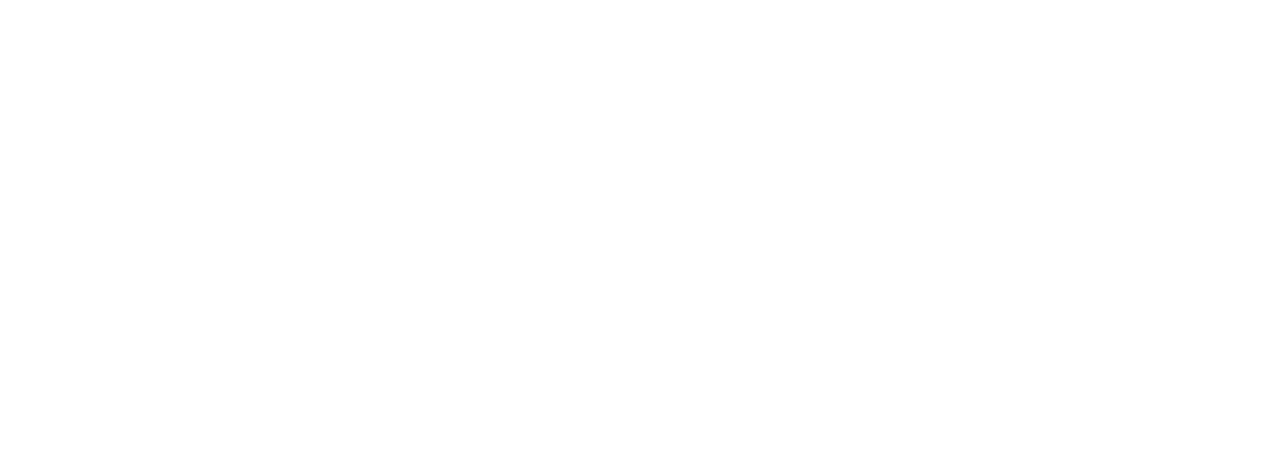
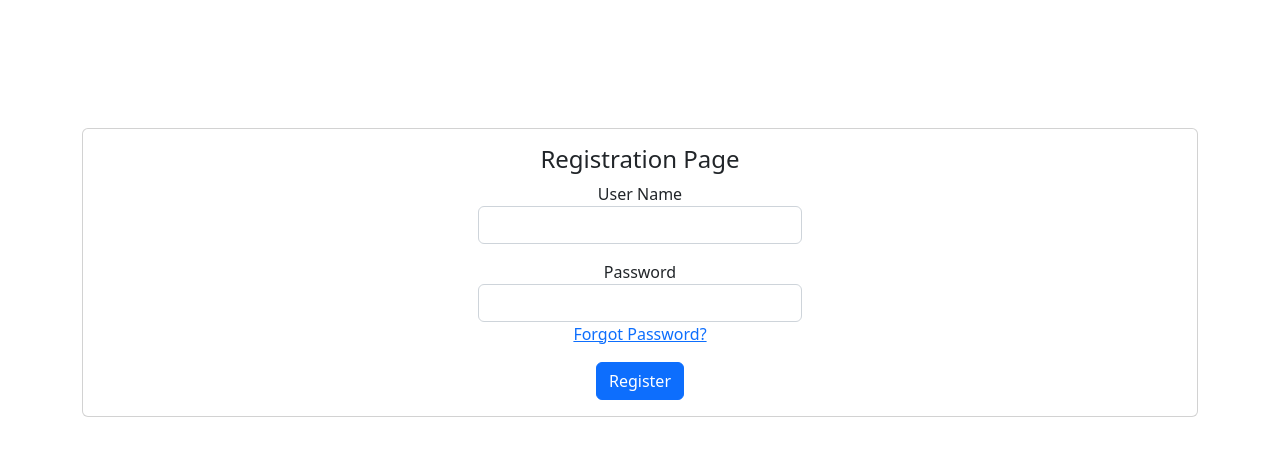
Before and after one commit to Vanmors/Frontend_WebLab4, a React (Create React App) app: page /registration in a window 1280 px wide. Before the commit this address had no page. Shown: the top 456 px of the page. Built offline with nearby package versions, Linux system fonts and the light colour scheme.

Commit message:
Add registration page and fix some problems with table.

```diff
--- a/src/Canvas/Canvas.js
+++ b/src/Canvas/Canvas.js
@@ -89,7 +89,7 @@
         let x = (e.clientX - rect.left); //x position within the element.
         let y = (e.clientY - rect.top) ;  //y position within the element.
         console.log("Left? : " + x + " ; Top? : " + y + ".");
-        ctx.beginPath();
+        ctx.beginPath()
         ctx.fillRect(x+20, y+40, 2, 2);
         ctx.stroke();
     }
--- a/src/Pages.js
+++ b/src/Pages.js
@@ -2,6 +2,9 @@
 import Home from "./home";
 import React from "react";
 import App from "./App";
+import Registration from "./SLiderX/Registration";
+import ForgotPassword from "./SLiderX/ForgotPassword"
+import "./Registration.css"
 
 
 
@@ -10,6 +13,8 @@
     return (
     <Router>
         <Routes>
+            <Route path='/registration' element={<Registration/>}/>
+            <Route path='/forgot' element={<ForgotPassword/>}/>
             <Route path='/' element={<Home parentCallback={callback}/>}/>
             <Route path='/home' element={<App number = {callback}/>}/>
         </Routes>
--- /dev/null
+++ b/src/Registration.css
@@ -0,0 +1,23 @@
+.login-page {
+    text-align: center;
+    /*padding: 10px;*/
+    /*margin-bottom: 20px;*/
+    /*margin-left: 40%;*/
+    margin-top: 10%;
+    /*width: 23%;*/
+    /*height: 15px;*/
+    /*border: 1px solid #ff8c00;*/
+}
+input[type = password]{
+    width: 30%;
+    margin: auto;
+
+}
+#username{
+    width: 30%;
+    margin: auto;
+}
+
+/*.row justify-content-md-center h-100{*/
+/*    border: 100px;*/
+/*}*/
--- /dev/null
+++ b/src/SLiderX/ForgotPassword.js
@@ -0,0 +1,14 @@
+import React from "react";
+
+
+
+
+const ForgotPassword = () => {
+    return (
+        <div>
+            <h1>It's not my problem(((</h1>
+        </div>
+    )
+}
+
+export default ForgotPassword;
--- /dev/null
+++ b/src/SLiderX/Registration.js
@@ -0,0 +1,82 @@
+import React, {useState} from 'react';
+import {useNavigate} from "react-router-dom";
+import swal from "sweetalert";
+
+const Registration = () => {
+    const [userName, setUserName] = useState("");
+    const [password, setPassword] = useState("");
+    const navigate = useNavigate();
+
+
+    const onSubmit = (e) => {
+        // e.preventDefault()
+        let auth = {userName, password}
+        console.log(auth)
+
+
+        fetch("http://localhost:21900/registration", {
+            // mode: "no-cors",
+            method: "POST",
+            headers: {
+                "Content-Type": 'application/json',
+            },
+            body: JSON.stringify(auth)
+        }).then((r) => {
+            console.log(r.status)
+            if (r.status === 200) {
+                navigate("/")
+            } else {
+                swal("Some problems")
+            }
+                    });
+    }
+
+    function onPassword(e) {
+        setPassword(e.target.value)
+    }
+
+    function onUserName(e) {
+        setUserName(e.target.value)
+    }
+
+    return (
+        <div className="login-page">
+            <div className="container h-100">
+                <div className="card-wrapper">
+                    <div className="card fat">
+                        <div className="card-body">
+                            <h4 className="card-title">Registration Page</h4>
+
+                                <div className="form-group">
+                                    <label htmlFor="email">User Name</label>
+                                    <input id="username" type="text" className="form-control" minLength={5}
+                                           name="userName" required value={userName} onChange={onUserName}/>
+                                </div>
+
+                                <div>
+                                    <p></p>
+                                    <label>Password</label>
+                                    <input id="password" type="password" className="form-control" minLength={5}
+                                           name="password" required value={password}
+                                           onChange={onPassword}/>
+                                </div>
+
+                                <div>
+                                    <a href="/forgot">
+                                        Forgot Password?
+                                    </a>
+                                </div>
+                                <p></p>
+                                <button type="submit" onClick={onSubmit}
+                                        className="btn btn-primary">Register
+                                </button>
+
+                        </div>
+                    </div>
+                </div>
+            </div>
+        </div>
+    );
+};
+
+export default Registration;
--- a/src/Table/Table.js
+++ b/src/Table/Table.js
@@ -1,26 +1,30 @@
 import React, {useEffect, useState} from "react";
 
 
-setTimeout = (Table, 1000)
 export default function Table() {
     const [points, setPoints] = useState([])
-    const [count, setCount] = useState(0)
 
 
-    useEffect(()=>{
+    setTimeout(() => Table, 1000)
+
+    function updateTable() {
         fetch("http://localhost:21900/getAll", {
             headers: {
                 "Authorization": "Basic " + btoa("user:gg")
             }
         })
-            .then(res=>res.json())
-            .then((result)=>{
+            .then(res => res.json())
+            .then((result) => {
                     setPoints(result);
 
                 }
             )
-        // setPoints([{x: 1, y: 2, r: 4, hit: "true" }, {x: 2, y: 2, r: 4, hit: "false" }])
-    },[])
+    }
+
+    useEffect(()=>{
+        setInterval(() => updateTable(), 1000)
+        } , []
+    )
 
     return (
         <div>
@@ -39,9 +43,9 @@
                         </tr>
                         </thead>
                         <tbody>
-                        {points.map((point) =>
+                        {points.map((point, count) =>
                             <tr>
-                                    <th scope="row">{count}</th>
+                                <th scope="row">{count+1}</th>
                                 <td>{point.x}</td>
                                 <td>{point.y}</td>
                                 <td>{point.r}</td>
--- a/src/home.js
+++ b/src/home.js
@@ -3,13 +3,13 @@
 import NavMenu from 'react-bootstrap/Navbar';
 import NavLink from 'react-bootstrap/NavLink';
 import {Link, useNavigate, useNavigation} from "react-router-dom";
-import { redirect } from 'react-router'
+import {redirect} from 'react-router'
 import axios from "axios";
 import swal from "sweetalert";
+import "./Registration.css";
 
 
-
-const Home = ({ parentCallback }) => {
+const Home = ({parentCallback}) => {
     const [userName, setUserName] = useState("");
     const [password, setPassword] = useState("");
     const navigate = useNavigate();
@@ -17,10 +17,11 @@
     const passwordContext = createContext(password)
 
     parentCallback = 3
+
     const onSubmit = (e) => {
         // e.preventDefault()
         let auth = {userName, password}
-        let pointTest = {x:0, y:0, r:0, hit:false}
+        let pointTest = {x: 0, y: 0, r: 0, hit: false}
         console.log(auth)
 
         fetch("http://localhost:21900/", {
@@ -81,14 +82,19 @@
 
         })
     }
+
     function onPassword(e) {
         setPassword(e.target.value)
 
     }
+
     function onUserName(e) {
         setUserName(e.target.value)
 
     }
+
+
+
     return (
         <div>
             <h1>Welcome to my cool application</h1>
@@ -99,15 +105,12 @@
                     <label htmlFor="exampleInputEmail1" className="form-label">Login</label>
                     <input type="email" className="form-control" id="exampleInputEmail1" aria-describedby="emailHelp"
                            value={userName} onChange={onUserName}/>
-                        {/*<div id="emailHelp" className="form-text">We'll never share your email with anyone else.</div>*/}
+                    {/*<div id="emailHelp" className="form-text">We'll never share your email with anyone else.</div>*/}
                 </div>
                 <div class="mb-3">
-                    <label for="exampleInputPassword1" class="form-label" >Password</label>
-                    <input type="password" class="form-control" id="exampleInputPassword1" value={password} onChange={onPassword}/>
-                </div>
-                <div class="mb-3 form-check">
-                    <input type="checkbox" class="form-check-input" id="exampleCheck1" />
-                        <label class="form-check-label" for="exampleCheck1">Check me out</label>
+                    <label for="exampleInputPassword1" class="form-label">Password</label>
+                    <input type="password" class="form-control" id="exampleInputPassword1" value={password}
+                           onChange={onPassword}/>
                 </div>
                 <button type="submit" class="btn btn-primary" onClick={onSubmit}>Submit</button>
             </form>
```
Also changed, not shown: src/SLiderX/IncorrectData.js (deleted, +0 -11 lines). Lines whose indentation alone changed are shown as unchanged.
